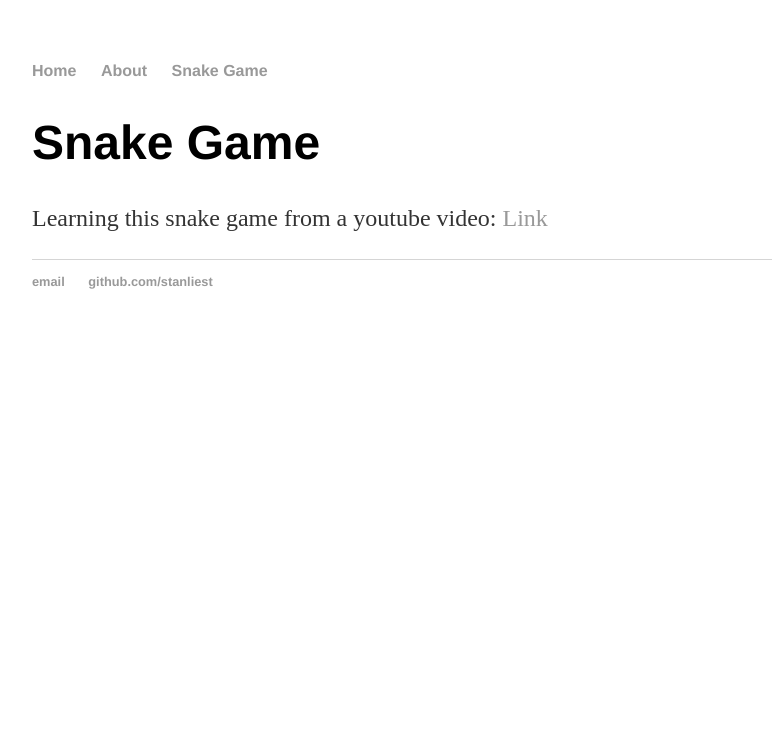
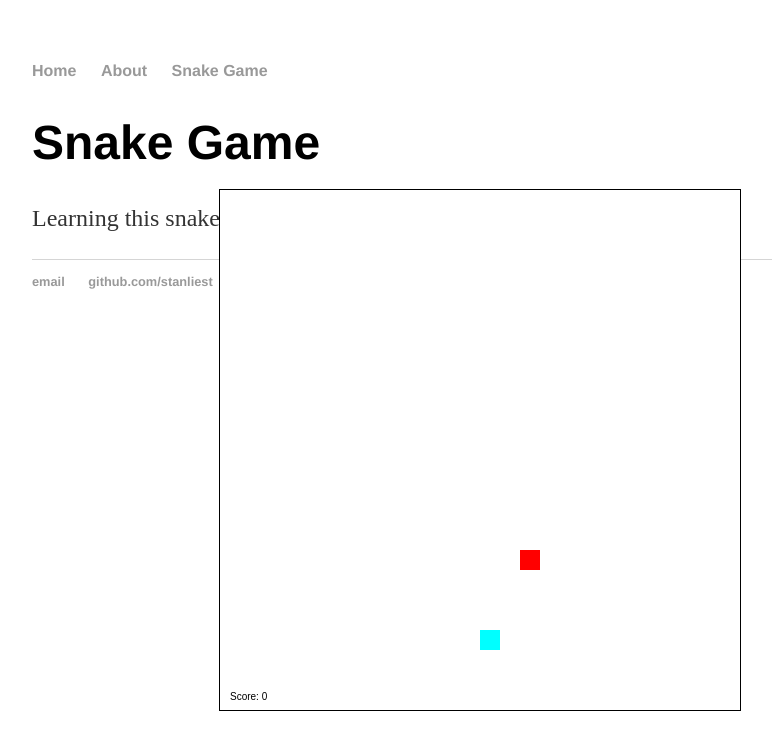
Before and after one commit to Stanliest/stanliest.github.com, a Jekyll site: the page built from snakeGame/index.html, in a window 1280 px wide. Shown: the top 750 px of the page, without its empty margins (160-932 px from the left). Built offline with Jekyll 4.4.1, drawn with Linux system fonts in a browser that asks for light colours.

Commit message:
hopefully working

```diff
--- a/about/index.html
+++ b/about/index.html
@@ -4,6 +4,7 @@ title: about Stanley Liu
 ---
 	<div class="about">
 		<h1>About</h1>
+		<p> Stanley Liu, 22, Asian.</p>
 		<p> 3rd-year software engineering student at <button onclick= "showUni()">show</button>.</p>
 		<p id="demo"></p>
 
--- a/snakeGame/index.html
+++ b/snakeGame/index.html
@@ -2,10 +2,23 @@
 layout: default
 title: Snake game
 ---
+
+    <style>
+    canvas {
+        display: block;
+        position: absolute;
+        border: 1px solid #000;
+        margin: auto;
+        top: 0;
+        bottom: 0;
+        right: 0;
+        left: 0;
+    }
+    </style>
     <div class="snakeGame">
         <h1>Snake Game</h1>
-        <p> Learning this snake game from a youtube video:
-            <a href="https://www.youtube.com/watch?v=uU5YPIvJ24Y">Link</a></p>
+        <p> Learning this snake game from a
+            <a href="https://www.youtube.com/watch?v=uU5YPIvJ24Y">youtube video</a></p>
         <script>
         // constants
         var COLS=26, ROWS=26
@@ -64,8 +79,8 @@ title: Snake game
 
         function setFood() {
             var empty = [];
-            for (var x=0; x<grid; x++) {
-                for (var y=0; y<grid; y++) {
+            for (var x=0; x<grid.width; x++) {
+                for (var y=0; y<grid.height; y++) {
                     if (grid.get(x,y) == EMPTY) {
                         empty.push({x:x, y:y});
                     }
@@ -81,20 +96,29 @@ title: Snake game
         function main() {
             canvas = document.createElement("canvas");
             canvas.width = COLS*20;
-            canvas.height = ROW*20;
+            canvas.height = ROWS*20;
             ctx = canvas.getContext("2d");
             document.body.appendChild(canvas);
 
             frames = 0;
             keystate = {};
 
+            // keeps track of the keyboard input
+            document.addEventListener("keydown", function(evt) {
+		        keystate[evt.keyCode] = true;
+	        });
+	        document.addEventListener("keyup", function(evt) {
+	         	delete keystate[evt.keyCode];
+	        });
+
             init();
             loop();
         }
 
         function init() {
+            score = 0;
             grid.init(EMPTY, COLS, ROWS);
-            var sp = {x:Math.floor(COLS/2), y:ROW-1}; // stop position
+            var sp = {x:Math.floor(COLS/2), y:ROWS-1}; // stop position
             snake.init(UP, sp.x, sp.y);
             grid.set(SNAKE, sp.x, sp.y);
             setFood();
@@ -108,15 +132,72 @@ title: Snake game
         }
 
         function update() {
-            frame++;
+            frames++;
+            if (keystate[KEY_LEFT] && snake.direction !== RIGHT) {
+		        snake.direction = LEFT;
+	        }
+	        if (keystate[KEY_UP] && snake.direction !== DOWN) {
+		        snake.direction = UP;
+	        }
+	        if (keystate[KEY_RIGHT] && snake.direction !== LEFT) {
+		        snake.direction = RIGHT;
+	        }
+	        if (keystate[KEY_DOWN] && snake.direction !== UP) {
+	        	snake.direction = DOWN;
+	        }
+
+            // each five frames update the game state.
+	        if (frames%5 === 0) {
+		        // pop the last element from the snake queue i.e. the
+		        // head
+		    var nx = snake.last.x;
+		    var ny = snake.last.y;
+		        // updates the position depending on the snake direction
+		    switch (snake.direction) {
+			    case LEFT:
+				    nx--;
+				    break;
+			    case UP:
+				    ny--;
+				    break;
+			    case RIGHT:
+				    nx++;
+				    break;
+			    case DOWN:
+			    	ny++;
+			    	break;
+		    }
+		    // checks all gameover conditions
+		    if (0 > nx || nx > grid.width-1  ||
+		    	0 > ny || ny > grid.height-1 ||
+		    	grid.get(nx, ny) === SNAKE
+		    ) {
+		    	return init();
+		    }
+		    // check wheter the new position are on the fruit item
+		    if (grid.get(nx, ny) === FRUIT) {
+		    	// increment the score and sets a new fruit position
+			    score++;
+			    setFood();
+		    } else {
+		    	// take out the first item from the snake queue i.e
+		    	// the tail and remove id from grid
+		    	var tail = snake.remove();
+		    	grid.set(EMPTY, tail.x, tail.y);
+		    }
+		    // add a snake id at the new position and append it to
+		    // the snake queue
+		    grid.set(SNAKE, nx, ny);
+		    snake.insert(nx, ny);
+	        }
         }
 
         function draw() {
-           var tw = cavans.width/grid.width;
+           var tw = canvas.width/grid.width;
            var th = canvas.height/grid.height;
 
-           for (var x=0; x<grid; x++) {
-                for (var y=0; y<grid; y++) {
+           for (var x=0; x<grid.width; x++) {
+                for (var y=0; y<grid.height; y++) {
                     switch(grid.get(x,y)) {
                         case EMPTY:
                             ctx.fillStyle = "#fff";
@@ -130,7 +211,9 @@ title: Snake game
                     }
                     ctx.fillRect(x*tw, y*th, tw, th);
                 }
-           }
+            }
+            ctx.fillStyle = "#000";
+            ctx.fillText("Score: " + score, 10, canvas.height - 10);
         }
 
         main();
```
Also changed, not shown: other parts of snakeGame/index.html (+2 -0 lines).
